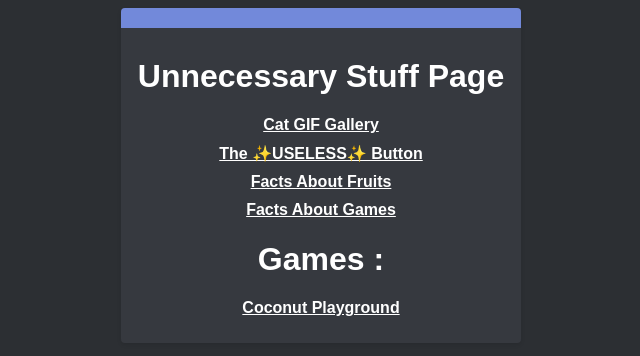
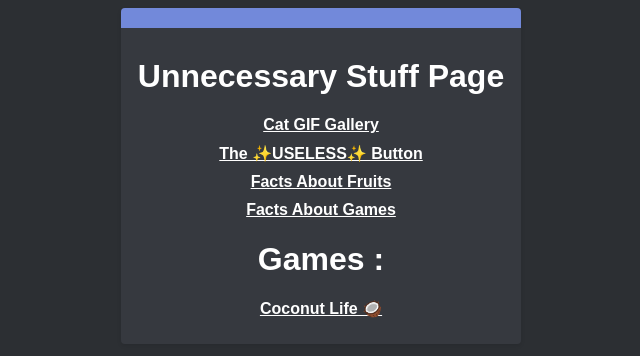
Before and after one commit to Wooly2/Wooly2.github.io, a plain HTML site: page index.html in a window 1280 px wide. Shown: the full height of the page, 319-959 px from the left. Drawn offline with Linux system fonts and the light colour scheme.

Commit message:
Update index.html

```diff
--- a/index.html
+++ b/index.html
@@ -15,7 +15,7 @@
         <li><a href="https://wooly2.github.io/fruit-facts/" style="color: #FFFFFF; font-weight: bold; margin-bottom: 10px; display: block;">Facts About Fruits</a></li>
         <li><a href="https://wooly2.github.io/game-facts/" style="color: #FFFFFF; font-weight: bold; margin-bottom: 10px; display: block;">Facts About Games</a></li>
         <h1>Games :</h1>
-        <li><a href="https://wooly2.github.io/cpg/" style="color: #FFFFFF; font-weight: bold; margin-bottom: 10px; display: block;">Coconut Playground</a></li>
+        <li><a href="https://wooly2.github.io/coconutlife/" style="color: #FFFFFF; font-weight: bold; margin-bottom: 10px; display: block;">Coconut Life 🥥</a></li>
       </ul>
     </div>
   </div>
```
